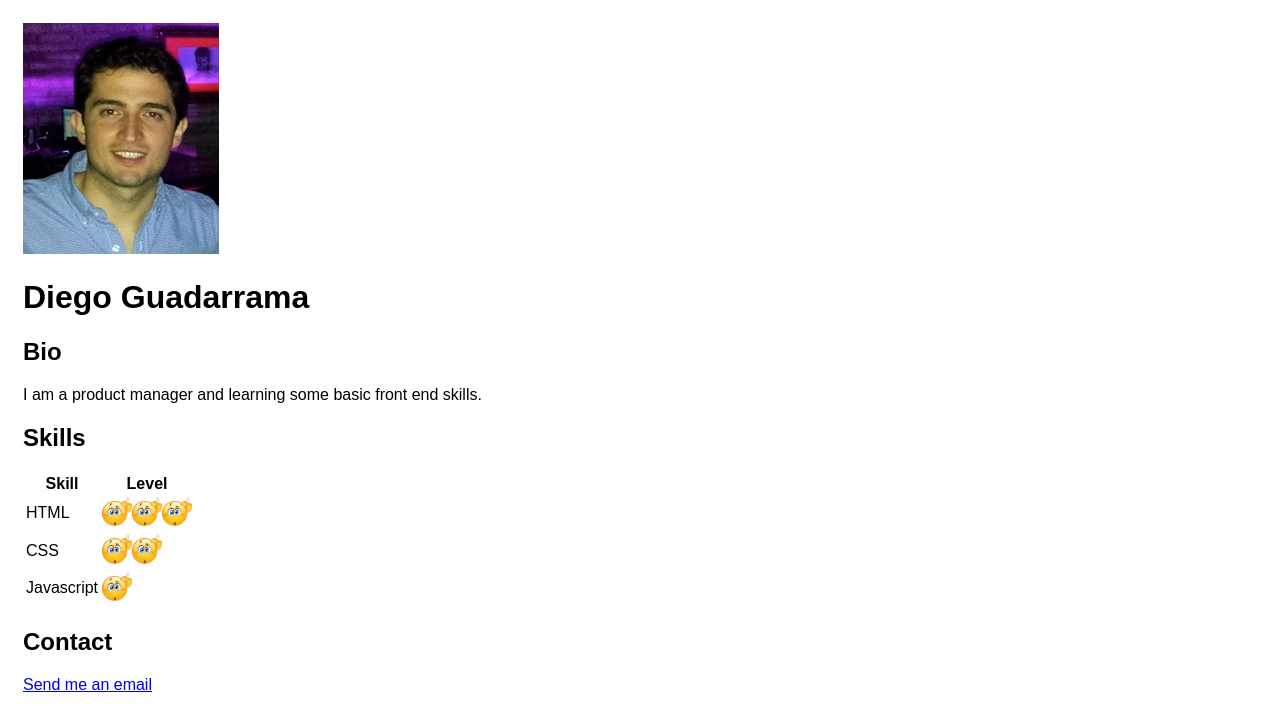
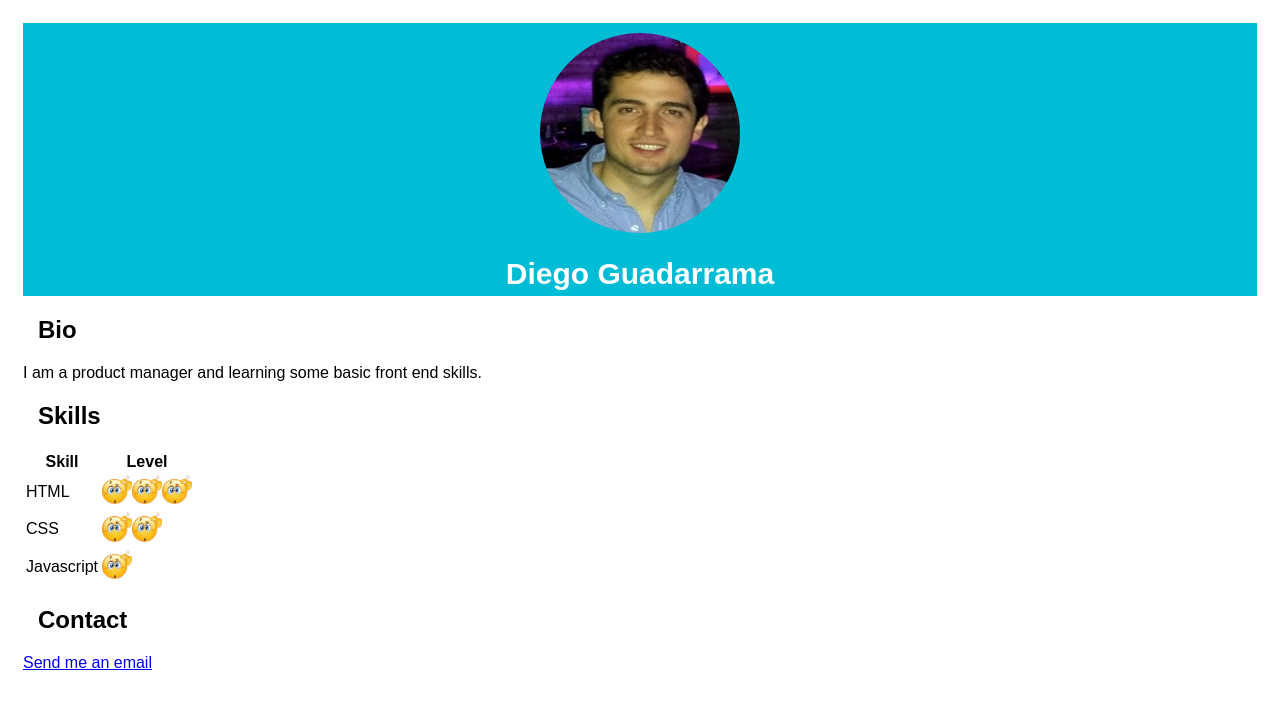
Before and after one commit to diegoguadarrama/my_personal_website, a plain HTML site: page index.html in a window 1280 px wide. Drawn offline with Linux system fonts and the light colour scheme.

Commit message:
A beautiful makeup

```diff
--- a/css/styles.css
+++ b/css/styles.css
@@ -2,3 +2,26 @@ body{
     font-family: 'Arial';
     padding: 15px;
 }
+
+.section{
+    margin: 15px;
+    max-width: 500px;
+}
+
+.header {
+    background-color: #00BCD4;
+    text-align: center;
+}
+.header h1{
+    color: white;
+    font-size: 30px;
+    padding-bottom: 5px;
+}
+.header img{
+    margin-top: 10px;
+    border-radius: px;
+}
+.circle {
+    border-radius: 200px;
+    background color:azure;
+}
--- a/index.html
+++ b/index.html
@@ -9,17 +9,23 @@
     </head>
     <body>
         <div>
-            <div>
-                <img src="images/Profile%20Pic.jpg" alt='Diego Guadarrama'>
+            <div class="circle"></div>
+            <div class="header">
+                <img src="images/Profile%20Pic.jpg" alt='Diego Guadarrama' width="200" height="200" style="border-radius:50%">
                 <h1>Diego Guadarrama</h1>
             </div>
             <div class="section">
                 <h2>Bio</h2>
+                </div>
+            <div>
                 <p>I am a product manager and learning some basic front end skills.</p>
             </div>
-            <div class="section">
+            <div>
+                <div class="section">
                 <h2>Skills</h2>
-                <table>
+                </div>
+                <div>
+                   <table class="center">
                     <thead>
                         <tr>
                             <th>Skill</th>
@@ -41,12 +47,14 @@
                         </tr>
                     </tbody>
                 </table>
+                </div>
+            </div>
+            <div class="section">
+               <h2>Contact</h2>
             </div>
             <div>
-               <h2>Contact</h2>
-                <p>
-                    <a href="mailto:diegoguadarrama@gmail.com?Subject=Hello" target="_top">Send me an email</a>
-                </p>
+                   <p><a href="mailto:diegoguadarrama@gmail.com?Subject=Hello" target="_top">Send me an email</a>
+                   </p>
             </div>
         </div>
     </body>
```
